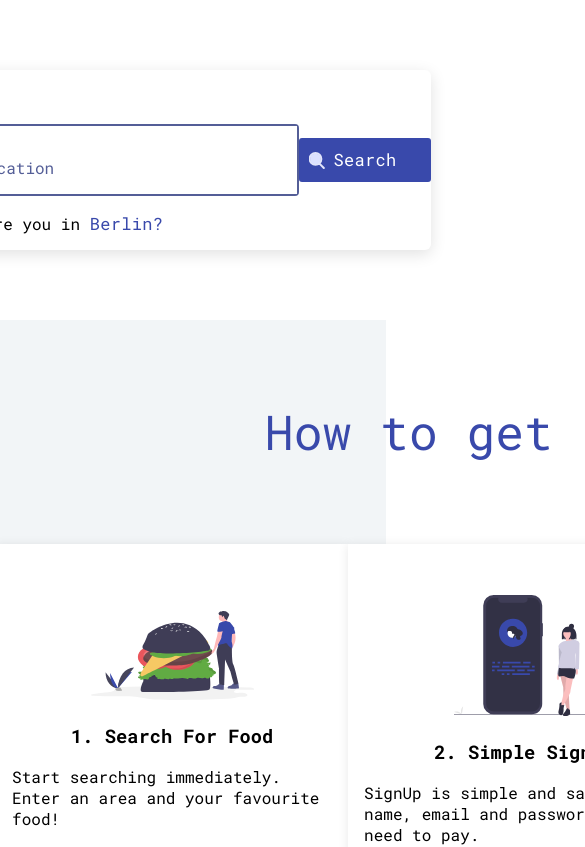
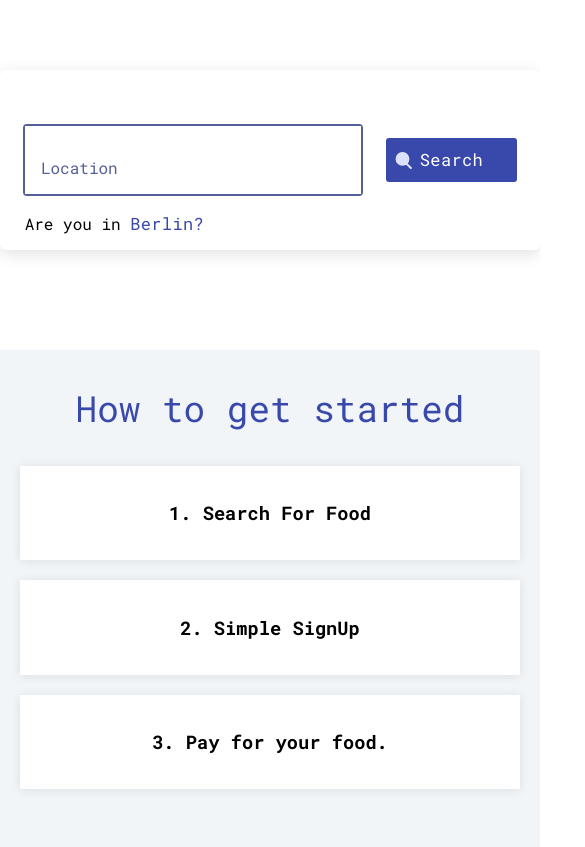
Before and after one commit to chingu-voyages/v19-bears-team-05, a React (Create React App) app in the folder chowpronto_frontend/: page / in a window 390 px wide. Shown: the top 847 px of the page, 585 px wide, since content can reach past the window. Built offline with nearby package versions, Linux system fonts and the light colour scheme.

Commit message:
added-basic-responsiveness

```diff
--- a/chowpronto_frontend/src/patron/pages/landing/CallToAction.js
+++ b/chowpronto_frontend/src/patron/pages/landing/CallToAction.js
@@ -4,19 +4,19 @@ import styled, { css } from "styled-components";
 
 export function CallToAction() {
   return (
-    <div>
+    <CallToActionContainer>
       <H2>Already a member?</H2>
       <Link to="/login">
         <SignInBtn>Sign in Here</SignInBtn>
       </Link>
-    </div>
+    </CallToActionContainer>
   );
 }
 
 export const H2 = styled.h2`
   ${({ theme }) => css`
     color: ${theme.primary.bg};
-    font-size: 42px;
+    font-size: 36px;
     font-weight: 500;
   `}
 `;
@@ -39,3 +39,12 @@ export const SignInBtn = styled.button`
     }
   `}
 `;
+
+const CallToActionContainer = styled.div`
+  grid-row: 3;
+  grid-column: 1;
+  display: flex;
+  flex-direction: column;
+  align-items: center;
+  justify-content: center;
+`;
--- a/chowpronto_frontend/src/patron/pages/landing/CardDetail.js
+++ b/chowpronto_frontend/src/patron/pages/landing/CardDetail.js
@@ -11,11 +11,11 @@ export function CardDetail(props) {
 
   return (
     <StyledCard>
-      <div style={{ padding: " 0 1em 0 1m" }}>
-        <img src={src} alt={alt} />
-        <h3>{title}</h3>
-        <p style={{ textAlign: "start" }}>{text}</p>
-      </div>
+      {/* <div style={{ padding: " 0 1em 0 1m" }}> */}
+      <img src={src} alt={alt} />
+      <h3>{title}</h3>
+      <p style={{ textAlign: "start" }}>{text}</p>
+      {/* </div> */}
     </StyledCard>
   );
 }
@@ -23,10 +23,48 @@ export function CardDetail(props) {
 const StyledCard = styled.section`
   padding: 1em;
   box-shadow: 0px 1px 10px rgba(0, 0, 0, 0.09);
-  height: 336px;
-  width: 320px;
+  max-height: 100%;
   background: white;
   display: flex;
+  flex-direction: column;
   justify-content: center;
   align-items: center;
+  img {
+    width: 100px;
+  }
+  p {
+    text-align: center;
+  }
+  @media (max-width: 900px) {
+    grid-column: 1 / 4;
+    display: grid;
+    grid-template-columns: 1fr 4fr;
+    img {
+      grid-row: span 2;
+    }
+    h3 {
+      grid-column: span 2;
+    }
+    p,
+    img {
+      visibility: hidden;
+      opacity: 0;
+      position: absolute;
+      transform: translate(0px, -200px);
+    }
+    &:hover {
+      p,
+      img {
+        visibility: visible;
+        position: static;
+        opacity: 1;
+        overflow: hidden;
+        transform: translate(0px, 0px);
+        transition: opacity 0.2s cubic-bezier(0.5, 0, 0.5, 1);
+      }
+      h3 {
+        grid-column: 2;
+      }
+    }
+  }
 `;
--- a/chowpronto_frontend/src/patron/pages/landing/CardList.js
+++ b/chowpronto_frontend/src/patron/pages/landing/CardList.js
@@ -41,7 +41,9 @@ export function CardList() {
 }
 
 const StyledCardList = styled.div`
-  display: flex;
-  justify-content: space-evenly;
-  align-items: flex-start;
+  display: grid;
+  grid-gap: 20px;
+  max-width: 1200px;
+  width: 100%;
+  grid-template-columns: repeat(3, 1fr);
 `;
--- a/chowpronto_frontend/src/patron/pages/landing/Hero.js
+++ b/chowpronto_frontend/src/patron/pages/landing/Hero.js
@@ -16,34 +16,24 @@ export function Hero() {
     <HeroLayout>
       <HeroTitle> How to get started </HeroTitle>
       <CardList />
-
-      <CallToAction />
     </HeroLayout>
   );
 }
 
 const HeroLayout = styled.article`
-  display: grid;
-  grid-template-rows: 14em auto;
-  height: 50em;
-  width: 100vw;
-
-  /*
-  -----------------------------------------------------------
-  Expand child beyond parent with margin left and margin right magic
-  */
-  margin-left: calc(49% - 50vw);
-  margin-right: calc(49% - 50vw);
-  /*
-  -----------------------------------------------------------
-  */
-  background: #f2f5f7;
+  display: flex;
+  flex-direction: column;
+  grid-row: 2;
+  grid-column: 1;
+  align-items: center;
+  padding-left: 20px;
+  padding-right: 20px;
 `;
 
 export const HeroTitle = styled.h2`
   font-style: normal;
   font-weight: 500;
-  font-size: 48px;
+  font-size: 36px;
   line-height: 56px;
   text-align: center;
   align-self: center;
--- a/chowpronto_frontend/src/patron/pages/landing/LocationSearch.js
+++ b/chowpronto_frontend/src/patron/pages/landing/LocationSearch.js
@@ -14,6 +14,7 @@ export function LocationSearch() {
       style={{
         height: "20em",
         display: "flex",
+        flex: 1,
         justifyContent: "center",
         alignItems: "center",
       }}
--- a/chowpronto_frontend/src/patron/pages/landing/index.js
+++ b/chowpronto_frontend/src/patron/pages/landing/index.js
@@ -4,6 +4,7 @@ import styled, { css } from "styled-components";
 // Local imports
 import { Hero } from "./Hero";
 import { LocationSearch } from "./LocationSearch";
+import { CallToAction } from "./CallToAction";
 
 // ---------------------
 //     Landing Page
@@ -11,10 +12,14 @@ import { LocationSearch } from "./LocationSearch";
 
 function LandingPage() {
   return (
-    <Layout>
-      <LocationSearch />
-      <Hero />
-    </Layout>
+    <>
+      <Layout>
+        <LocationSearch />
+        <Hero />
+        <CallToAction />
+        <div className="background-fill" />
+      </Layout>
+    </>
   );
 }
 
@@ -27,8 +32,19 @@ function LandingPage() {
 
 // Page Layout
 const Layout = styled.main`
-  max-width: 1200px;
   margin: 0 auto;
+  display: grid;
+  height: 100vh;
+  grid-template-columns: 1;
+  grid-template-rows: 350px 1fr 250px;
+  .background-fill {
+    grid-row: 2/5;
+    grid-column: 1;
+    background: #f2f5f7;
+    height: 100%;
+    position: relative;
+    z-index: -2;
+  }
 `;
 
 // ----------------------
```
